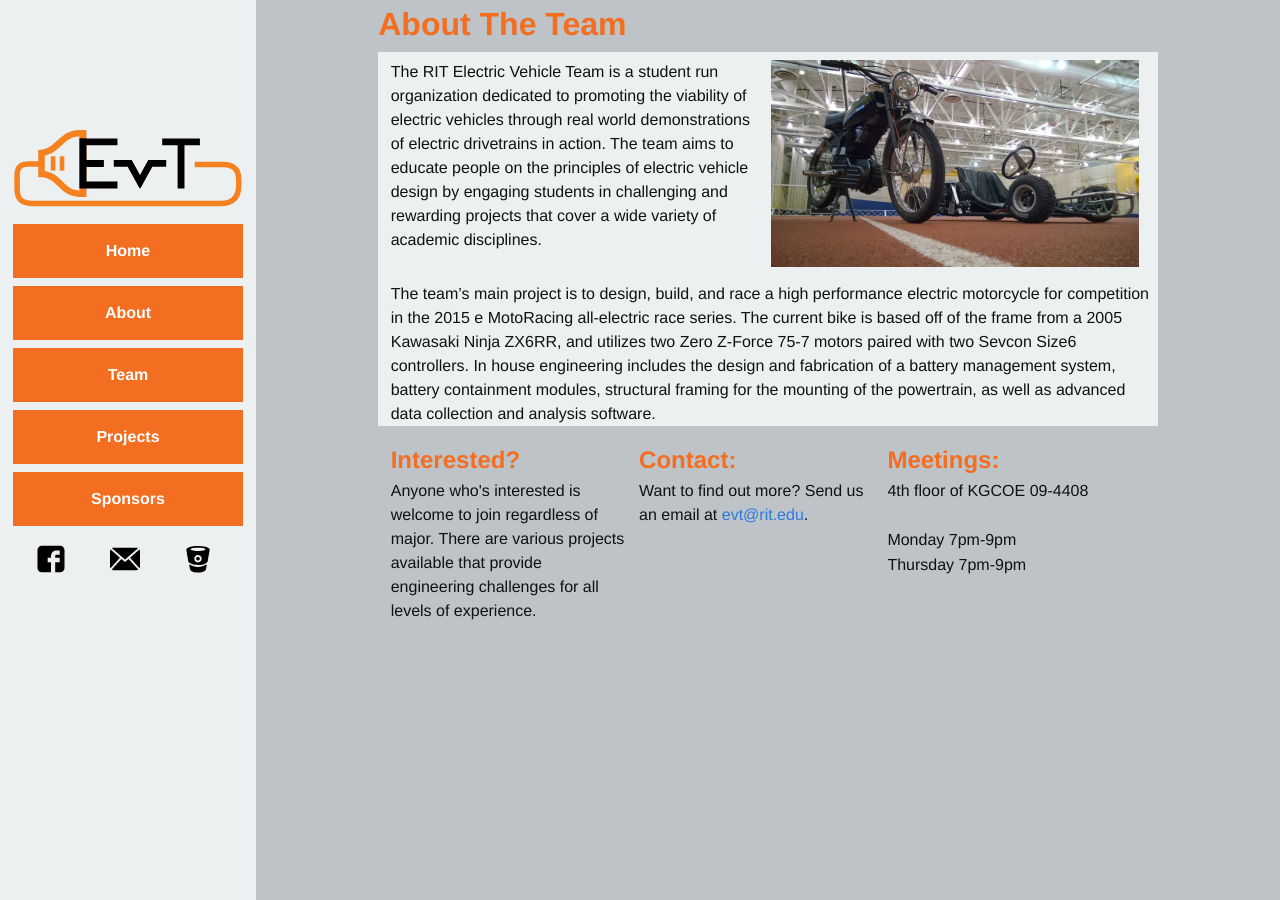
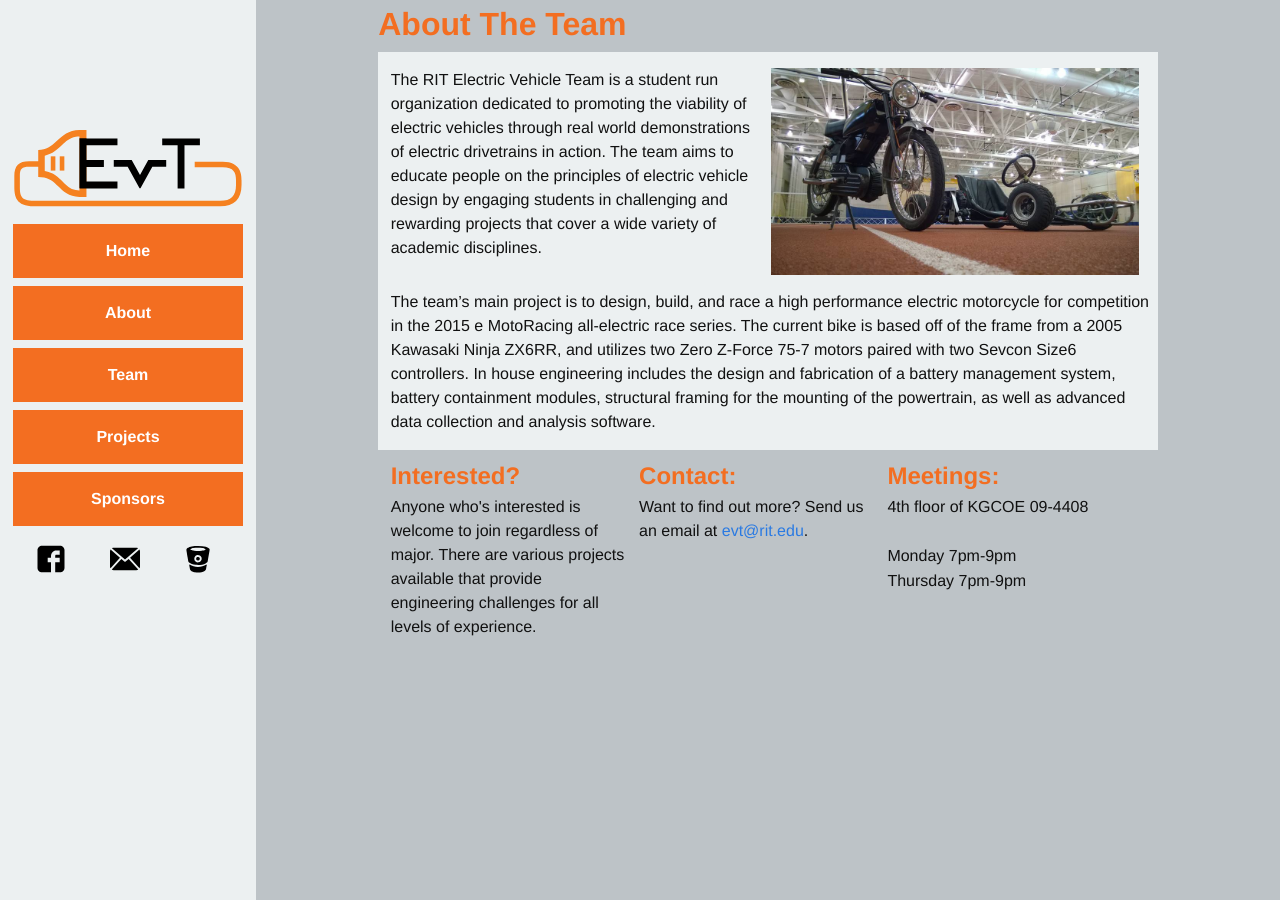
Before and after one commit to RIT-EVT/RIT-EVT.github.io, a Jekyll site: the page built from about/index.html, in a window 1280 px wide. Built offline with Jekyll 4.4.1, drawn with Linux system fonts in a browser that asks for light colours.

Commit message:
added padding to panels

```diff
--- a/_sass/_layout.scss
+++ b/_sass/_layout.scss
@@ -15,6 +15,8 @@
 
 .panel {
     background: #ECF0F1;
+    padding-top: 0.5em;
+    padding-bottom: 0.5em;
     h2 {
         color: #F36E21;
     }
```
